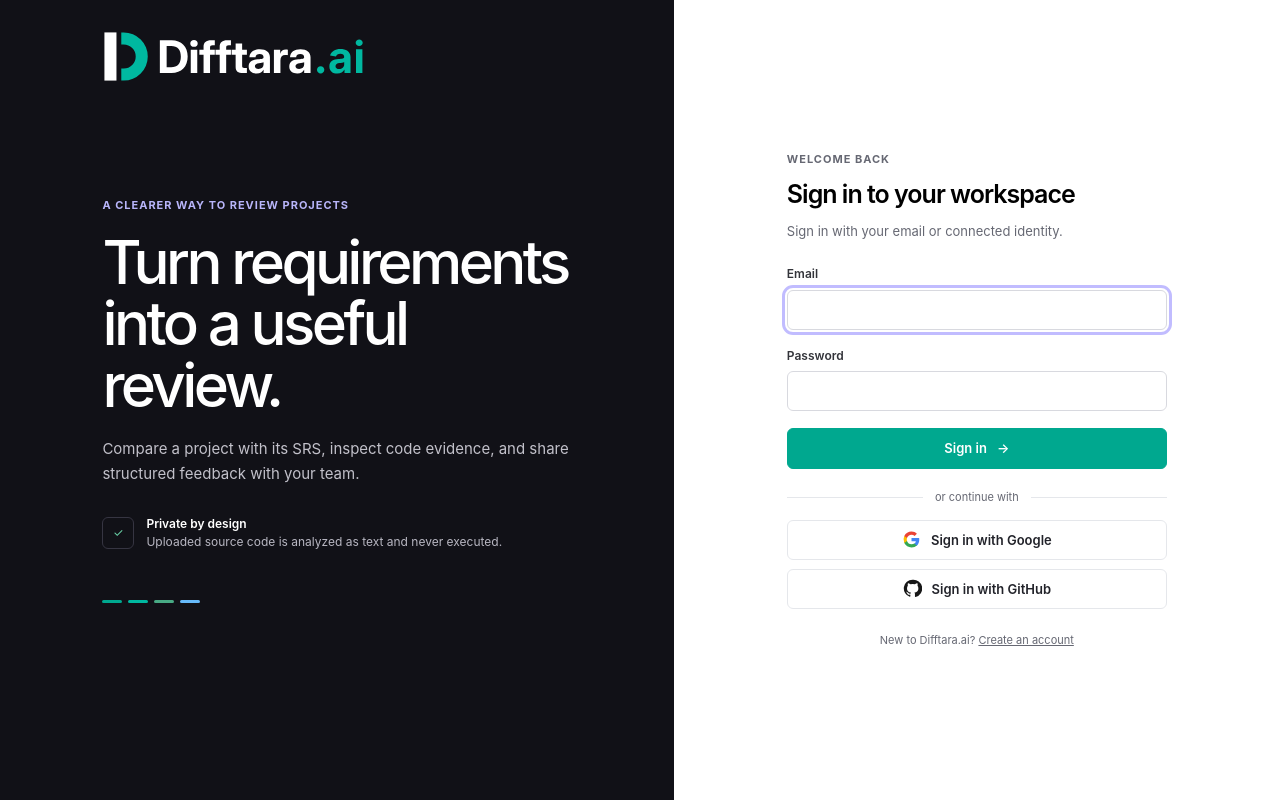
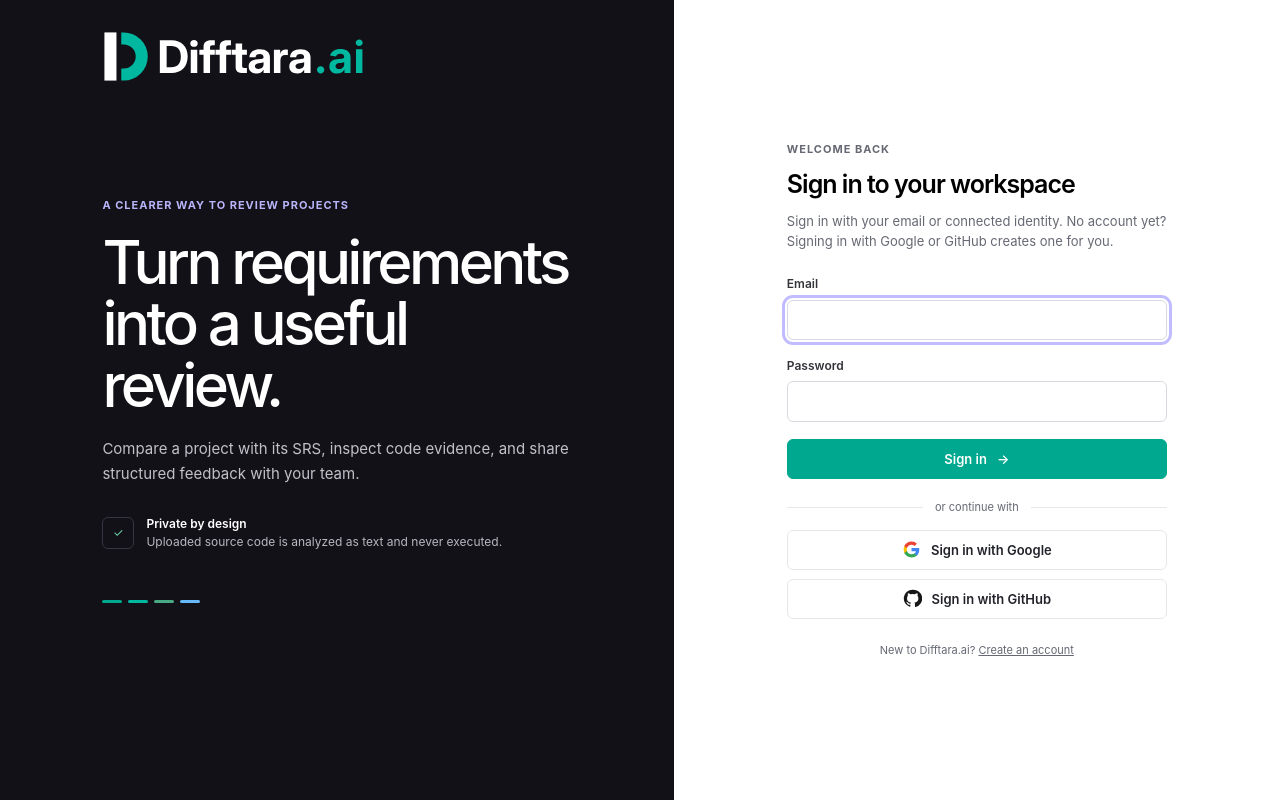
Before and after one commit to karthi11040/Difftara.ai, a Django app: page /login/ in a window 1280 px wide. Run offline with Django 5.2, Linux system fonts and the light colour scheme; some libraries are stand-ins or nearby versions.

Commit message:
Fix Google and GitHub sign-in popups and login routing
Allow Firebase auth popups to report back (COOP same-origin-allow-popups),
accept provider emails from GitHub, create accounts on first social log-in,
and send existing accounts from sign-up to the log-in page.

Co-Authored-By: Claude Opus 5.5 <noreply@anthropic.com>

```diff
--- a/accounts/views.py
+++ b/accounts/views.py
@@ -45,14 +45,19 @@ def firebase_login_view(request):
         from google.oauth2 import id_token
         claims = id_token.verify_firebase_token(token, GoogleAuthRequest(), audience='difftara-ai-139ec')
         email = claims.get('email', '').strip().lower()
-        if not email or not claims.get('email_verified'):
+        # Firebase reports GitHub emails as unverified, but GitHub only hands out the account's verified primary email.
+        provider = claims.get('firebase', {}).get('sign_in_provider', '')
+        if not email:
+            return JsonResponse({'error': 'Your account has no public email. Add one to your provider account and try again.'}, status=403)
+        if not claims.get('email_verified') and provider not in ('google.com', 'github.com'):
             return JsonResponse({'error': 'Use a verified email address to continue.'}, status=403)
         from django.contrib.auth import get_user_model
         User = get_user_model()
         user = User.objects.filter(email__iexact=email).first()
         if user and not user.is_active:
             return JsonResponse({'error': 'This account is disabled. Contact your administrator.'}, status=403)
-        if user is None:
+        created = user is None
+        if created:
             base = re.sub(r'[^a-zA-Z0-9_.-]', '', email.split('@')[0])[:120] or 'user'
             username, suffix = base, 1
             while User.objects.filter(username=username).exists():
@@ -60,7 +65,7 @@ def firebase_login_view(request):
                 username = f'{base[:120-len(str(suffix))]}{suffix}'
             user = User.objects.create_user(username=username, email=email)
         login(request, user)
-        return JsonResponse({'ok': True})
+        return JsonResponse({'ok': True, 'created': created})
     except (ValueError, KeyError, json.JSONDecodeError):
         return JsonResponse({'error': 'This sign-in token is invalid or expired. Please sign in again.'}, status=401)
     except Exception as exc:
--- a/config/settings.py
+++ b/config/settings.py
@@ -109,4 +109,6 @@ SESSION_COOKIE_HTTPONLY = True
 SESSION_COOKIE_SAMESITE = 'Lax'
 CSRF_COOKIE_SAMESITE = 'Lax'
 SECURE_CONTENT_TYPE_NOSNIFF = True
-SECURE_REFERRER_POLICY = 'same-origin'
+SECURE_REFERRER_POLICY = 'strict-origin-when-cross-origin'
+# Firebase Google/GitHub sign-in uses a popup that must report back to this window.
+SECURE_CROSS_ORIGIN_OPENER_POLICY = 'same-origin-allow-popups'
--- a/templates/accounts/_social_auth.html
+++ b/templates/accounts/_social_auth.html
@@ -21,6 +21,7 @@
     'auth/missing-client-identifier':'Add the GitHub OAuth app client ID and secret in Firebase Authentication → GitHub provider settings.',
     'auth/popup-blocked':'Your browser blocked the sign-in popup. Allow popups for this site and try again.',
     'auth/popup-closed-by-user':'The sign-in window closed before sign-in finished.',
+    'auth/cancelled-popup-request':'Another sign-in window was already open. Try again.',
     'auth/network-request-failed':'Firebase could not connect. Check your internet connection.',
     'auth/invalid-api-key':'Firebase configuration is invalid. Check the web app API key.',
     'auth/invalid-credential':'Email or password is incorrect.',
@@ -30,6 +31,10 @@
     'auth/wrong-password':'Email or password is incorrect.'
   };
   function firebaseErrorText(error){return firebaseErrorMessages[error.code]||error.message||'Sign-in failed. Please try again.';}
+  // Firebase authorizes 'localhost' by default, not '127.0.0.1'
+  if (location.hostname === '127.0.0.1') {
+    location.replace(location.href.replace('//127.0.0.1', '//localhost'));
+  }
   if (window.firebase && !firebase.apps.length) firebase.initializeApp({apiKey:"AIzaSyBdOsGzbh_Im3X4KgZluo1o1EgGTKK7BeM",authDomain:"difftara-ai-139ec.firebaseapp.com",projectId:"difftara-ai-139ec",appId:"1:164065747404:web:dde7e02fe66512d6ac7d69"});
   async function finishFirebaseSignIn(user){
     const response=await fetch('{% url "firebase_login" %}',{method:'POST',headers:{'Content-Type':'application/json','X-CSRFToken':'{{ csrf_token }}'},body:JSON.stringify({id_token:await user.getIdToken(true)})});
@@ -46,13 +51,24 @@
       const provider=new Provider();
       if(button.dataset.provider==='github') provider.addScope('user:email');
       const result=await firebase.auth().signInWithPopup(provider);
-      if(button.dataset.action==='signup' && result.additionalUserInfo && !result.additionalUserInfo.isNewUser){
+      const isNewUser=Boolean(result.additionalUserInfo && result.additionalUserInfo.isNewUser);
+      if(button.dataset.action==='signup' && !isNewUser){
+        // Account already exists: send the user to the log-in page instead of signing up again.
         const email=result.user.email||'';
         await firebase.auth().signOut();
         location.href='{% url "login" %}?account=exists&email='+encodeURIComponent(email);
         return;
       }
+      // On the log-in page a brand-new identity simply creates the account and signs in.
+      status.textContent=isNewUser?'No account yet — creating one for you…':'Signing you in…';
       await finishFirebaseSignIn(result.user);
-    } catch(error) { status.textContent=firebaseErrorText(error);button.disabled=false; }
+    } catch(error) {
+      if(error.code==='auth/account-exists-with-different-credential' && button.dataset.action==='signup'){
+        location.href='{% url "login" %}?account=exists&email='+encodeURIComponent((error.customData&&error.customData.email)||error.email||'');
+        return;
+      }
+      if(firebase.auth().currentUser) await firebase.auth().signOut().catch(()=>{});
+      status.textContent=firebaseErrorText(error);button.disabled=false;
+    }
   }));
 </script>
--- a/templates/accounts/login.html
+++ b/templates/accounts/login.html
@@ -20,7 +20,7 @@
       <div class="login-form-wrap">
         <p class="eyebrow">Welcome back</p>
         <h2 id="login-title">Sign in to your workspace</h2>
-        <p class="muted">Sign in with your email or connected identity.</p>
+        <p class="muted">Sign in with your email or connected identity. No account yet? Signing in with Google or GitHub creates one for you.</p>
         {% if messages %}<div class="flash-stack" role="alert">{% for message in messages %}<div class="flash flash-error">{{ message }}</div>{% endfor %}</div>{% endif %}
         <form id="email-login-form" class="form-stack">
           {% csrf_token %}
```
